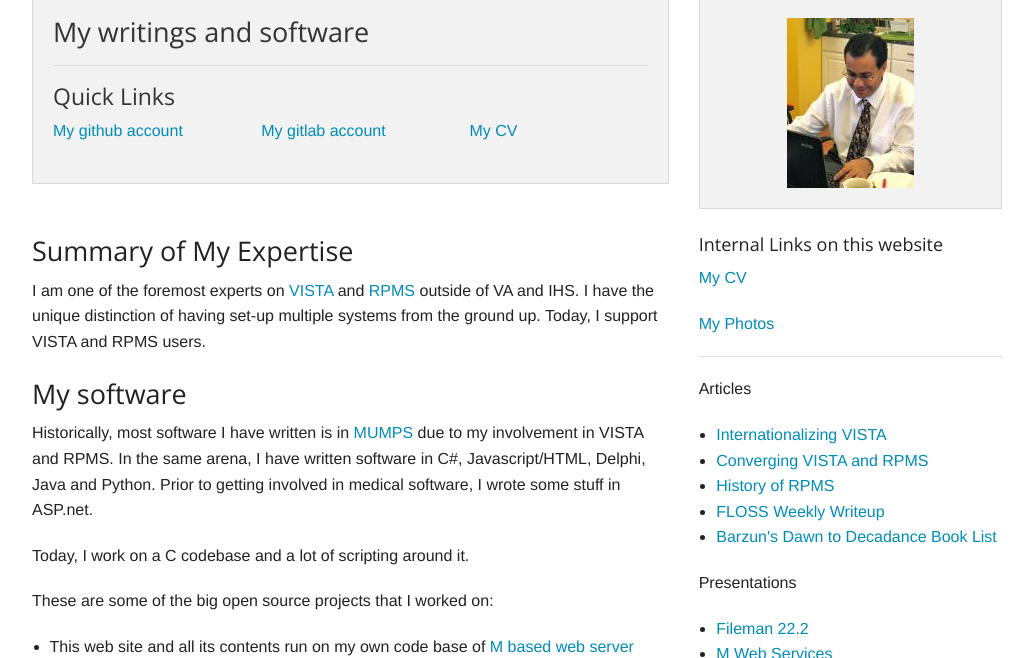
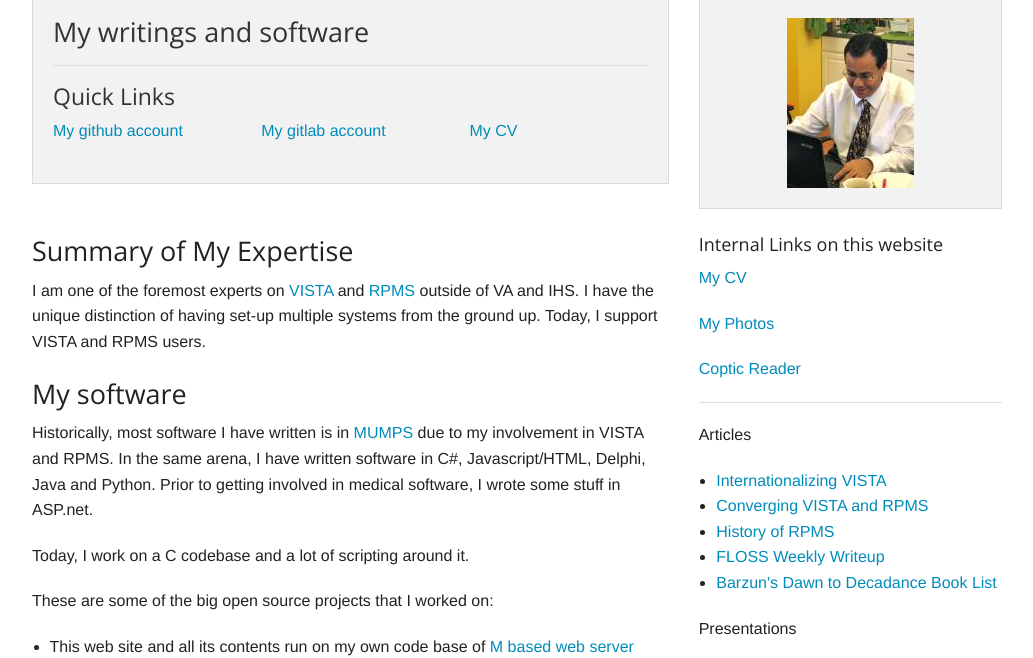
Before and after one commit to shabiel/personal-website, a plain HTML site: page index.html in a window 1280 px wide. Shown: the part 76-734 px from the top of the page, without its empty margins (123-1156 px from the left). Drawn offline with nearby package versions, Linux system fonts and the light colour scheme.

Commit message:
Add Coptic Reader; gitignore updates

```diff
--- a/index.html
+++ b/index.html
@@ -107,6 +107,7 @@
       <h5>Internal Links on this website</h5>
       <p><a href="cv.html">My CV</a></p>
       <p><a href="photos/">My Photos</a></p>
+	  <p><a href="coptic-reader/">Coptic Reader</a></p>
       <hr />
       <p>Articles</p>
       <ul>
```
Also changed, not shown: 1 other file.
